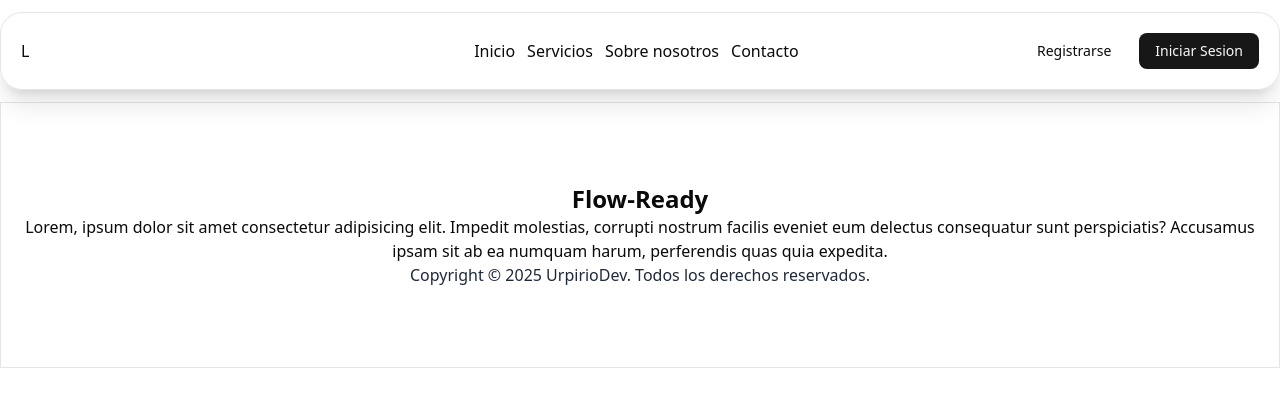
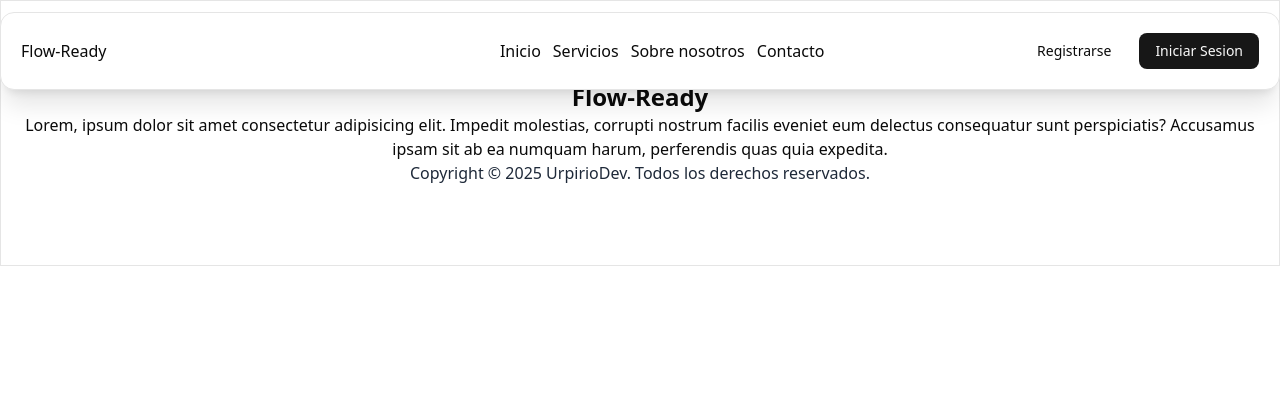
Before and after one commit to Urpirio/flux-ready, a Next.js app: page /configuracion in a window 1280 px wide. Shown: the top 406 px of the page. Built offline with nearby package versions, Linux system fonts and the light colour scheme.

Commit message:
Se agrego un header basico

```diff
--- a/components/components - globales/components/Header.tsx
+++ b/components/components - globales/components/Header.tsx
@@ -4,10 +4,10 @@ import Link from "next/link";
 export default function Header() {
   return (
     <>
-      <header className="flex justify-center w-full py-3">
-        <div className=" flex items-center w-full p-5 border rounded-3xl max-w-7xl shadow-xl ">
+      <header className="flex justify-center w-full py-3 fixed">
+        <div className=" flex items-center w-full p-5 border bg-white rounded-xl max-w-7xl shadow-xl ">
           <div className="flex grow ">
-            <span>L</span>
+            <span>Flow-Ready</span>
           </div>
           <div className="flex grow justify-end gap-3">
             <Link href={""} className="">
```
